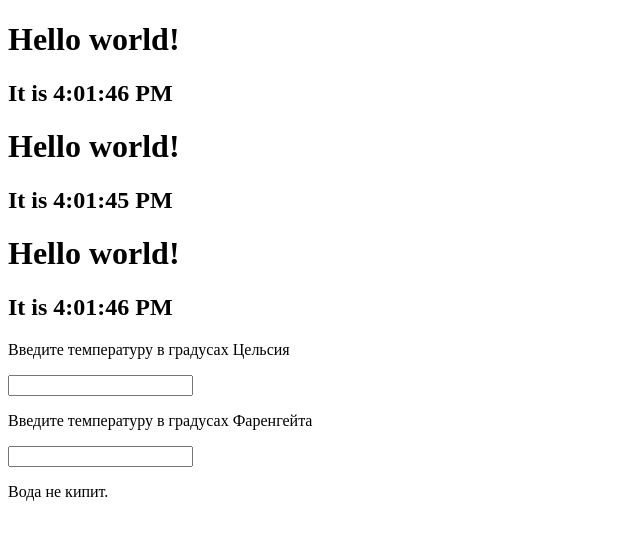
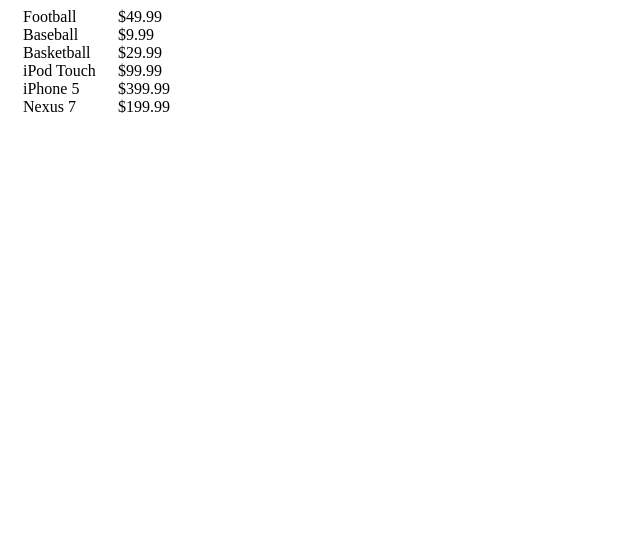
Before and after one commit to Artem0714/react-clock, a React (Create React App) app: page / in a window 1280 px wide. Shown: the top 540 px of the page, without its empty margins (0-640 px from the left). Built offline with nearby package versions, Linux system fonts and the light colour scheme.

Commit message:
build(listProducts):create ProductRow.jsx

```diff
--- a/src/App.js
+++ b/src/App.js
@@ -1,15 +1,24 @@
 import React from "react";
 import Calculator from "./components/Calculator";
 import Clock from "./components/Clock";
+import { ProductRow } from "./components/listProducts/ProductRow";
 import TemperatureInput from "./components/TemperatureInput";
+
+const products = [
+  {category: "Sporting Goods", price: "$49.99", stocked: true, name: "Football"},
+  {category: "Sporting Goods", price: "$9.99", stocked: true, name: "Baseball"},
+  {category: "Sporting Goods", price: "$29.99", stocked: false, name: "Basketball"},
+  {category: "Electronics", price: "$99.99", stocked: true, name: "iPod Touch"},
+  {category: "Electronics", price: "$399.99", stocked: false, name: "iPhone 5"},
+  {category: "Electronics", price: "$199.99", stocked: true, name: "Nexus 7"}
+];
 
 function App() {
   return (
     <div>
-      <Clock timer="1000" />
-      <Clock timer="2000" />
-      <Clock timer="5000" />
-      <Calculator />
+      {products.map((product) => {
+        return <ProductRow key={product.name} name={product.name} price={product.price} />
+      })}
     </div>
   );
 }
--- /dev/null
+++ b/src/components/listProducts/ProductRow.jsx
@@ -0,0 +1,15 @@
+import React from "react";
+import './css/productrow.css';
+
+export function ProductRow (props) {
+    return (
+        <div>
+            <div className="productrow">
+                {props.name}
+            </div>
+            <div className="productrow">
+                {props.price}
+            </div>
+        </div>
+    )
+}
--- /dev/null
+++ b/src/components/listProducts/css/productrow.css
@@ -0,0 +1,5 @@
+.productrow {
+    display: inline-block;
+    width: 80px;
+    margin-left: 15px;
+}
```
Also changed, not shown: src/components/listProducts/FilterableProductTable.jsx (added), src/components/listProducts/ProductCategoryRow.jsx (added), src/components/listProducts/ProductTable.jsx (added), src/components/listProducts/SearchBar.jsx (added).
